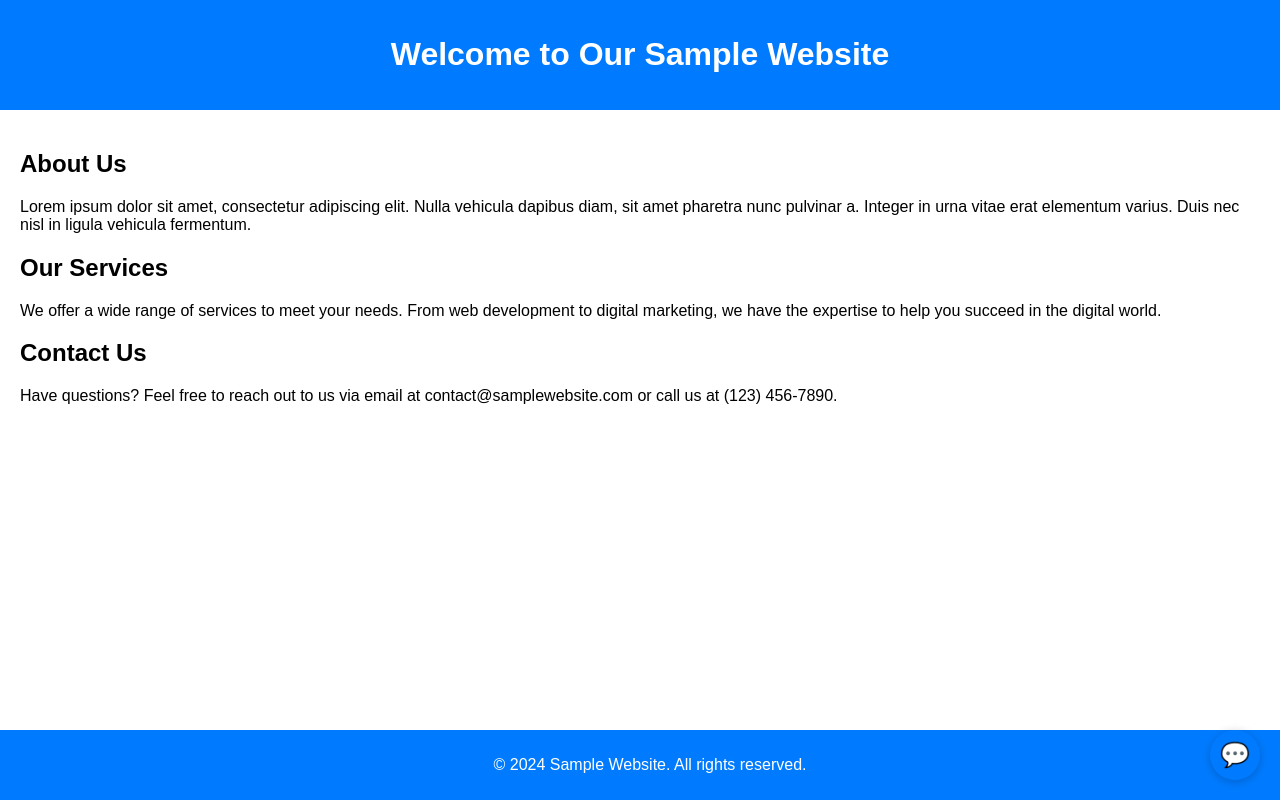
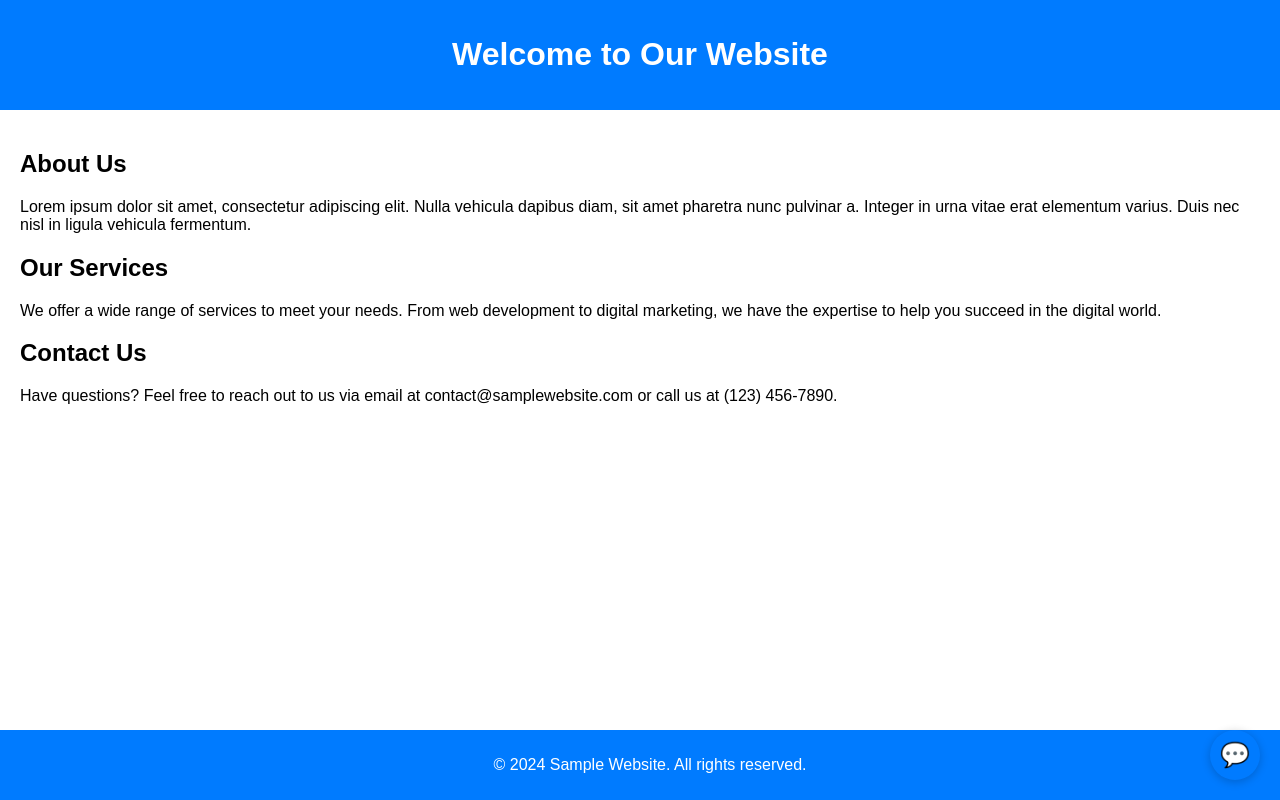
Before and after one commit to aarnavsanghavi/Chatbot, a plain HTML site: page index.html in a window 1280 px wide. Drawn offline with Linux system fonts and the light colour scheme.

Commit message:
Update index.html
Bug Fixed

```diff
--- a/index.html
+++ b/index.html
@@ -80,7 +80,7 @@
 </head>
 <body>
     <header>
-        <h1>Welcome to Our Sample Website</h1>
+        <h1>Welcome to Our Website</h1>
     </header>
     <main>
         <h2>About Us</h2>
```
